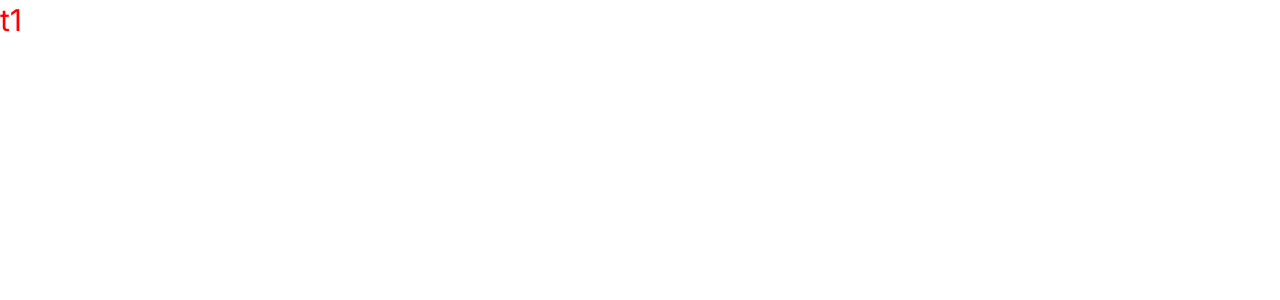
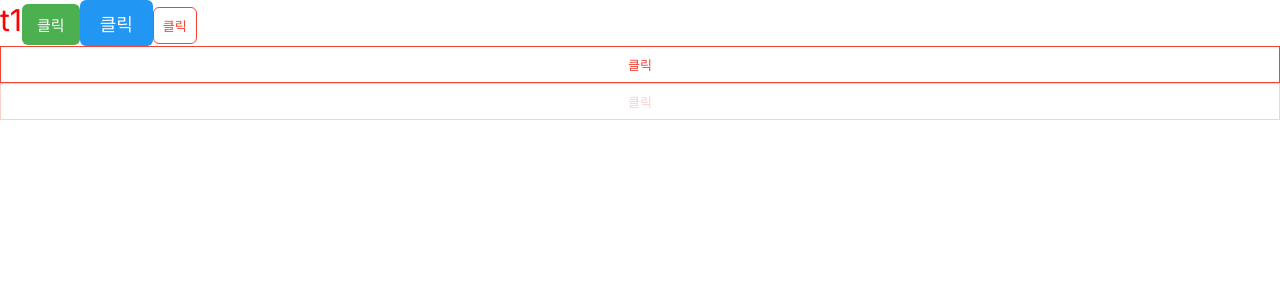
Before and after one commit to dev-serverless/mcard, a Next.js app: page / in a window 1280 px wide. Shown: the top 300 px of the page. Built offline with nearby package versions, Linux system fonts and the light colour scheme.

Commit message:
feat: add button component

```diff
--- a/src/app/page.tsx
+++ b/src/app/page.tsx
@@ -1,11 +1,35 @@
 "use clinet";
+import { Button } from "@/components/shared/Button";
 import { Text } from "@/components/shared/Text";
 
 const Home = () => {
   return (
-    <Text typography="t1" color="red">
-      t1
-    </Text>
+    <>
+      <Text typography="t1" color="red">
+        t1
+      </Text>
+      <Button size="medium" color="success">
+        클릭
+      </Button>
+      <Button size="large" color="primary">
+        클릭
+      </Button>
+      <Button weak={true} size="small" color="error">
+        클릭
+      </Button>
+      <Button weak={true} full={true} size="small" color="error">
+        클릭
+      </Button>
+      <Button
+        weak={true}
+        disabled={true}
+        full={true}
+        size="small"
+        color="error"
+      >
+        클릭
+      </Button>
+    </>
   );
 };
 
--- /dev/null
+++ b/src/components/shared/Button.tsx
@@ -0,0 +1,46 @@
+"use client";
+
+import { styled, css } from "styled-components";
+import {
+  ButtonColor,
+  ButtonSize,
+  buttonColorMap,
+  buttonSizeMap,
+  buttonWeakMap,
+} from "@/styles/button";
+
+type ButtonPorps = {
+  color?: ButtonColor;
+  size?: ButtonSize;
+  weak?: boolean;
+  full?: boolean;
+  disabled?: boolean;
+};
+
+export const Button = styled.button<ButtonPorps>`
+  cursor: pointer;
+  font-weight: "bold";
+  border-radius: 6px;
+  padding: 8px 10px;
+  ${(props) => (props.weak ? buttonWeakMap : props.color || "primary")};
+  ${(props) =>
+    props.weak
+      ? buttonWeakMap[props.color || "primary"]
+      : buttonColorMap[props.color || "primary"]};
+  ${(props) => props.size && buttonSizeMap[props.size]}
+  ${(props) =>
+    props.full
+      ? css`
+          display: block;
+          width: 100%;
+          border-radius: 0;
+        `
+      : undefined}
+  ${(props) =>
+    props.disabled
+      ? css`
+          opacity: 0.25;
+          cursor: initial;
+        `
+      : undefined}
+`;
--- /dev/null
+++ b/src/styles/button.ts
@@ -0,0 +1,53 @@
+import { css } from "styled-components";
+import { colors } from "./colorPalette";
+
+export const buttonColorMap = {
+  primary: css`
+    background-color: ${colors.blue};
+    color: ${colors.white};
+  `,
+  success: css`
+    background-color: ${colors.green};
+    color: ${colors.white};
+  `,
+  error: css`
+    background-color: ${colors.red};
+    color: ${colors.white};
+  `,
+};
+
+export const buttonWeakMap = {
+  primary: css`
+    background-color: ${colors.white};
+    color: ${colors.blue};
+    border: 1px solid ${colors.blue};
+  `,
+  success: css`
+    background-color: ${colors.white};
+    color: ${colors.green};
+    border: 1px solid ${colors.green};
+  `,
+  error: css`
+    background-color: ${colors.white};
+    color: ${colors.red};
+    border: 1px solid ${colors.red};
+  `,
+};
+
+export const buttonSizeMap = {
+  small: css`
+    font-size: 13px;
+    padding: 8px 9px;
+  `,
+  medium: css`
+    font-size: 15px;
+    padding: 10px 15px;
+  `,
+  large: css`
+    font-size: 18px;
+    padding: 10px 20px;
+  `,
+};
+
+export type ButtonColor = keyof typeof buttonColorMap;
+export type ButtonSize = keyof typeof buttonSizeMap;
--- a/src/styles/globalStyles.ts
+++ b/src/styles/globalStyles.ts
@@ -129,4 +129,18 @@ export const GlobalStyle = createGlobalStyle`
     border-collapse: collapse;
     border-spacing: 0;
   }
+  button{
+    border: none;
+    margin: 0;
+    padding: 0;
+    width: auto;
+    overflow: visible;
+
+    background: transparent;
+
+    color: inherit;
+    font: inherit;
+
+    line-height: normal;
+  }
 `;
```
